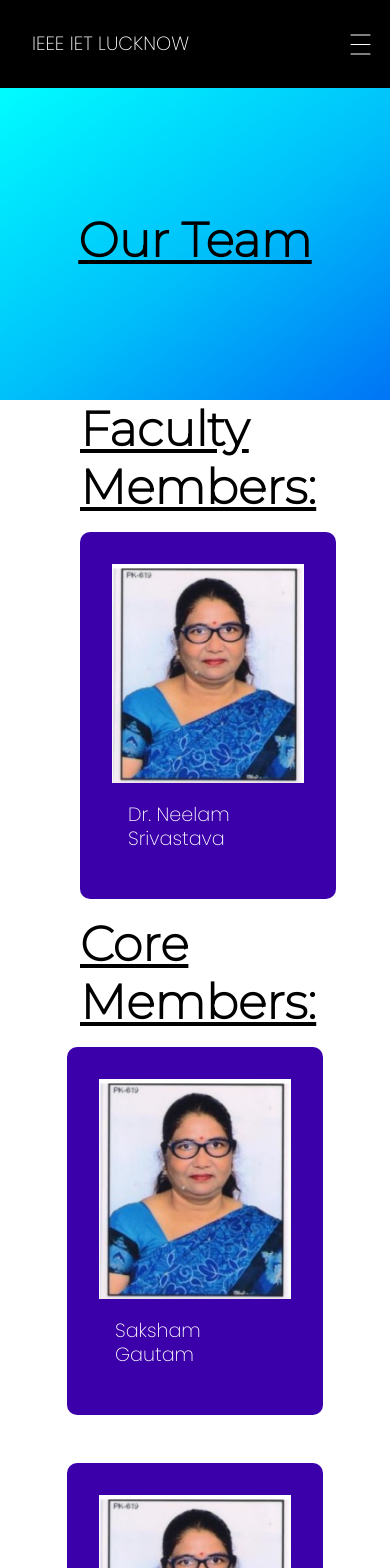
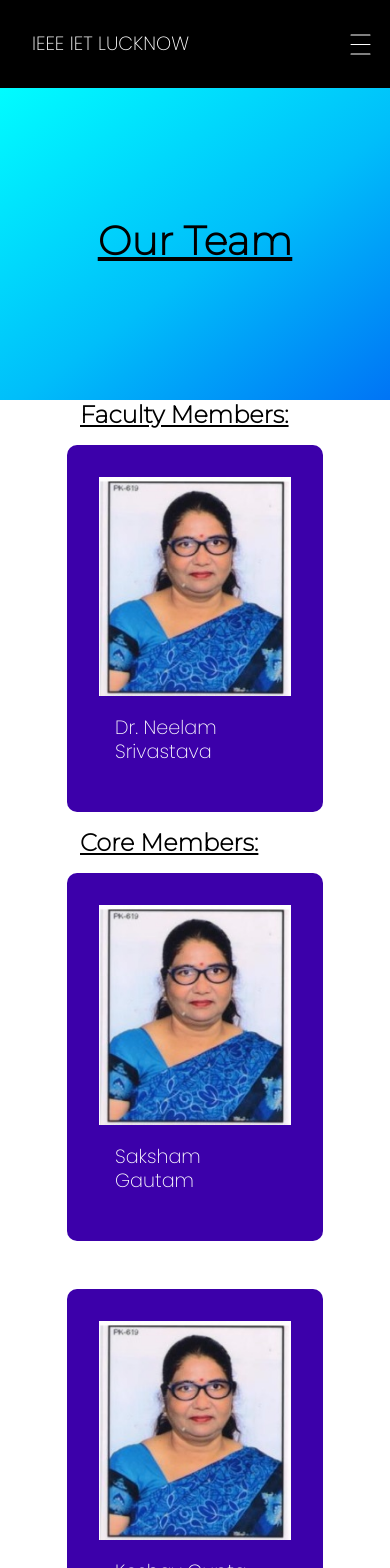
Before and after one commit to DhruvRekhawat/ieeeIetLko, a React (Vite) app: page /teamMembers in a window 390 px wide. Shown: the top 1568 px of the page. Built offline with nearby package versions, Linux system fonts and the light colour scheme.

Commit message:
looks better

```diff
--- a/src/index.css
+++ b/src/index.css
@@ -1,7 +1,7 @@
 h1{
     color: black;
     text-decoration: underline;
-    font-size: 3rem;
+    font-size: 2.5rem;
     margin: 1rem;
     font-family: 'Montserrat', sans-serif;
 }
--- a/src/pages/teamMembers/TeamMembers.jsx
+++ b/src/pages/teamMembers/TeamMembers.jsx
@@ -4,16 +4,16 @@ import neelamMaam from '../../assets/neelammaam.jpg'
 const TeamMembers = () => {
   return (
     <>
-    <div className="banner flex_center"><h1>Our Team</h1></div>
+    <div className="banner flex_center "><h1>Our Team</h1></div>
     <div className='section__padding section__margin'>
-    <h1>Faculty Members: </h1>
-    <div className="cardGrid">
+    <h1 className='small'>Faculty Members: </h1>
+    <div className="cardGrid flex_center">
       <div className="card">
         <img src={neelamMaam} alt="" />
         <p className='blogP'>Dr. Neelam Srivastava</p>
       </div>
     </div>
-    <h1>Core Members: </h1>
+    <h1 className='small'>Core Members: </h1>
     <div className="cardGrid flex_center">
       <div className="card">
         <img src={neelamMaam} alt="" />
--- a/src/pages/teamMembers/teamMembers.css
+++ b/src/pages/teamMembers/teamMembers.css
@@ -13,3 +13,8 @@
     background: rgb(0,195,231);
     background: linear-gradient(144deg, rgba(0,195,231,1) 0%, rgba(0,254,255,1) 0%, rgba(0,190,250,1) 55%, rgba(0,116,245,1) 100%);
 }
+@media screen and (max-width: 700px) {
+    .small{
+        font-size: 1.5rem;
+    }
+}
```
